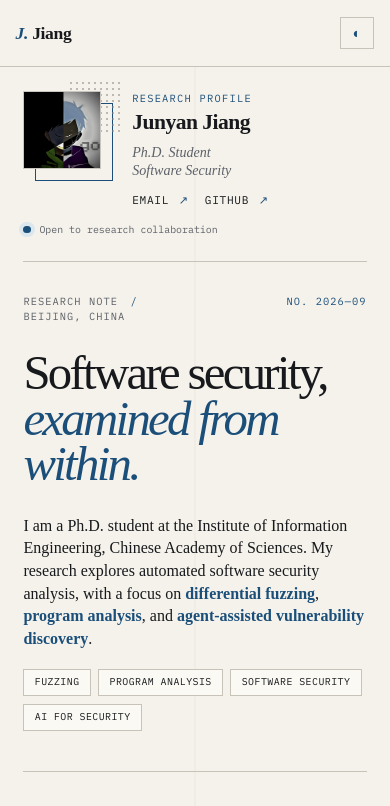
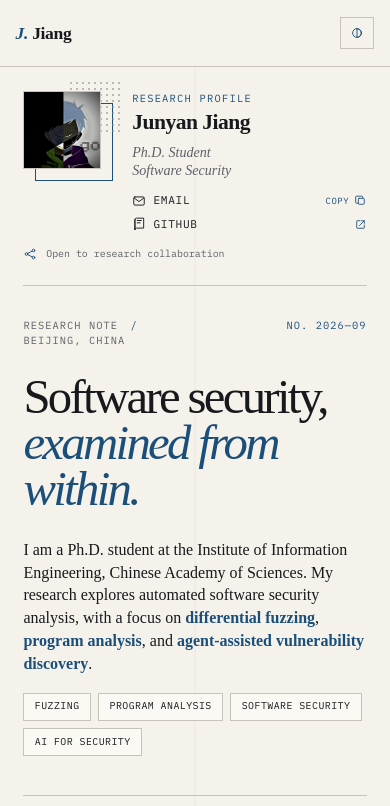
Before and after one commit to jiuhao47/personal_site, an Astro site: page / in a window 390 px wide. Shown: the top 806 px of the page. Built offline with nearby package versions, Linux system fonts and the light colour scheme; Astro itself is replaced by a stand-in of ours; a web font is replaced by a local one.

Commit message:
feat: add consistent contact icons and email copy

```diff
--- /dev/null
+++ b/src/components/Icon.astro
@@ -0,0 +1,61 @@
+---
+interface Props {
+  name: "appearance" | "mail" | "repository" | "external" | "copy" | "check" | "nodes";
+  size?: number;
+}
+
+const { name, size = 16 } = Astro.props;
+---
+
+<svg
+  class="line-icon"
+  width={size}
+  height={size}
+  viewBox="0 0 24 24"
+  fill="none"
+  stroke="currentColor"
+  stroke-width="1.6"
+  stroke-linecap="round"
+  stroke-linejoin="round"
+  aria-hidden="true"
+>
+  {name === "appearance" && (
+    <>
+      <circle cx="12" cy="12" r="7.5"></circle>
+      <path d="M12 4.5v15a7.5 7.5 0 0 0 0-15Z"></path>
+    </>
+  )}
+  {name === "mail" && (
+    <>
+      <rect x="3" y="5" width="18" height="14" rx="2"></rect>
+      <path d="m4 7 8 6 8-6"></path>
+    </>
+  )}
+  {name === "repository" && (
+    <>
+      <path d="M5 4.5A2.5 2.5 0 0 1 7.5 2H20v17H7.5A2.5 2.5 0 0 0 5 21.5Z"></path>
+      <path d="M5 4.5v17M9 6h7M9 10h5"></path>
+    </>
+  )}
+  {name === "external" && (
+    <>
+      <path d="M14 5h5v5M10 14l9-9"></path>
+      <path d="M19 13v5a1 1 0 0 1-1 1H6a1 1 0 0 1-1-1V6a1 1 0 0 1 1-1h5"></path>
+    </>
+  )}
+  {name === "copy" && (
+    <>
+      <rect x="8" y="8" width="11" height="11" rx="1.5"></rect>
+      <path d="M16 8V5.5A1.5 1.5 0 0 0 14.5 4h-10A1.5 1.5 0 0 0 3 5.5v10A1.5 1.5 0 0 0 4.5 17H8"></path>
+    </>
+  )}
+  {name === "check" && <path d="m5 12 4.5 4.5L19 7"></path>}
+  {name === "nodes" && (
+    <>
+      <circle cx="6" cy="12" r="2.25"></circle>
+      <circle cx="18" cy="6" r="2.25"></circle>
+      <circle cx="18" cy="18" r="2.25"></circle>
+      <path d="m8 11 7.8-4M8 13l7.8 4"></path>
+    </>
+  )}
+</svg>
--- a/src/components/ProfileSidebar.astro
+++ b/src/components/ProfileSidebar.astro
@@ -1,5 +1,8 @@
 ---
 import avatar from "../assets/avatar.jpg";
+import Icon from "./Icon.astro";
+
+const email = "jiangjunyan20040728@gmail.com";
 ---
 
 <aside class="profile" aria-label="Personal profile">
@@ -20,12 +23,34 @@ import avatar from "../assets/avatar.jpg";
   </div>
 
   <nav class="profile-links" aria-label="Contact links">
-    <a href="mailto:jiangjunyan20040728@gmail.com">Email <span aria-hidden="true">↗</span></a>
-    <a href="https://github.com/jiuhao47" rel="me">GitHub <span aria-hidden="true">↗</span></a>
+    <div class="profile-link email-row">
+      <span class="link-content">
+        <Icon name="mail" size={14} />
+        <span>Email</span>
+      </span>
+      <button
+        class="copy-button"
+        type="button"
+        data-copy-email={email}
+        aria-label={`Copy email address ${email}`}
+        title="Copy email address"
+      >
+        <span data-copy-label>Copy</span>
+        <span class="copy-state" aria-hidden="true">
+          <span class="copy-default"><Icon name="copy" size={13} /></span>
+          <span class="copy-success"><Icon name="check" size={13} /></span>
+        </span>
+        <span class="sr-only" data-copy-feedback aria-live="polite">Copy email address</span>
+      </button>
+    </div>
+    <a class="profile-link" href="https://github.com/jiuhao47" rel="me">
+      <span class="link-content"><Icon name="repository" size={14} /> GitHub</span>
+      <Icon name="external" size={13} />
+    </a>
   </nav>
 
   <div class="availability">
-    <span class="availability-dot" aria-hidden="true"></span>
+    <Icon name="nodes" size={14} />
     <p>Open to research collaboration</p>
   </div>
 </aside>
--- a/src/components/ThemeControls.astro
+++ b/src/components/ThemeControls.astro
@@ -1,6 +1,10 @@
+---
+import Icon from "./Icon.astro";
+---
+
 <div class="theme-controls" aria-label="Appearance settings">
   <button class="theme-button" id="mode-toggle" type="button" aria-label="Color mode: system">
-    <span class="mode-icon" aria-hidden="true">◐</span>
+    <span class="mode-icon"><Icon name="appearance" size={14} /></span>
     <span class="control-label" id="mode-label">System</span>
   </button>
 </div>
--- a/src/layouts/BaseLayout.astro
+++ b/src/layouts/BaseLayout.astro
@@ -60,6 +60,30 @@ const canonicalURL = new URL(Astro.url.pathname, Astro.site);
         updateControls();
       });
 
+      const copyEmailButton = document.querySelector("[data-copy-email]");
+      let copyResetTimer;
+      copyEmailButton?.addEventListener("click", async () => {
+        const email = copyEmailButton.getAttribute("data-copy-email");
+        const feedback = copyEmailButton.querySelector("[data-copy-feedback]");
+        const label = copyEmailButton.querySelector("[data-copy-label]");
+        if (!email) return;
+
+        try {
+          await navigator.clipboard.writeText(email);
+          copyEmailButton.classList.add("is-copied");
+          if (label) label.textContent = "Copied";
+          if (feedback) feedback.textContent = "Email address copied";
+          window.clearTimeout(copyResetTimer);
+          copyResetTimer = window.setTimeout(() => {
+            copyEmailButton.classList.remove("is-copied");
+            if (label) label.textContent = "Copy";
+            if (feedback) feedback.textContent = "Copy email address";
+          }, 1800);
+        } catch {
+          if (feedback) feedback.textContent = "Unable to copy email address";
+        }
+      });
+
       const navLinks = [...document.querySelectorAll(".site-nav a")];
       const sections = [...document.querySelectorAll("main section[id]")];
       const observer = new IntersectionObserver(
--- a/src/styles/global.css
+++ b/src/styles/global.css
@@ -114,6 +114,22 @@
 
   strong {
     font-weight: 600;
+  }
+
+  .sr-only {
+    position: absolute;
+    width: 1px;
+    height: 1px;
+    padding: 0;
+    overflow: hidden;
+    clip: rect(0, 0, 0, 0);
+    white-space: nowrap;
+    border: 0;
+  }
+
+  .line-icon {
+    display: block;
+    flex: 0 0 auto;
   }
 }
 
@@ -342,24 +358,99 @@
     border-top: 1px solid var(--line);
   }
 
-  .profile-links a {
+  .profile-link {
     display: flex;
+    width: 100%;
+    min-width: 0;
     justify-content: space-between;
+    align-items: center;
+    gap: 0.55rem;
     padding: 0.32rem 0;
     border-bottom: 1px solid var(--line);
+    border-top: 0;
+    border-right: 0;
+    border-left: 0;
+    background: transparent;
+    color: var(--ink);
+    cursor: default;
     font-family: "IBM Plex Mono", monospace;
     font-size: 0.7rem;
+    letter-spacing: 0.06em;
+    text-align: left;
+    text-transform: uppercase;
+  }
+
+  .link-content {
+    display: flex;
+    min-width: 0;
+    align-items: center;
+    gap: 0.45rem;
+  }
+
+  .profile-link > .line-icon,
+  .copy-state {
+    color: var(--accent);
+    transition: transform 150ms ease;
+  }
+
+  .profile-link:is(a, button):hover > .line-icon {
+    transform: translate(2px, -2px);
+  }
+
+  .profile-link:is(a, button) {
+    cursor: pointer;
+  }
+
+  .profile-link:is(a, button):hover,
+  .profile-link:is(a, button):focus-visible {
+    color: var(--accent);
+  }
+
+  .copy-button {
+    display: inline-flex;
+    align-items: center;
+    gap: 0.28rem;
+    padding: 0.1rem 0;
+    border: 0;
+    background: transparent;
+    color: var(--accent);
+    cursor: pointer;
+    font-family: "IBM Plex Mono", monospace;
+    font-size: 0.56rem;
     letter-spacing: 0.06em;
     text-transform: uppercase;
   }
 
-  .profile-links a span {
-    color: var(--accent);
-    transition: transform 150ms ease;
+  .copy-button:hover > span:first-child {
+    text-decoration: underline;
+    text-underline-offset: 0.2em;
   }
 
-  .profile-links a:hover span {
-    transform: translate(2px, -2px);
+  .copy-state {
+    position: relative;
+    display: grid;
+    flex: 0 0 auto;
+    place-items: center;
+  }
+
+  .copy-state > span {
+    grid-area: 1 / 1;
+    transition: opacity 120ms ease, transform 120ms ease;
+  }
+
+  .copy-success {
+    opacity: 0;
+    transform: scale(0.65);
+  }
+
+  .copy-button.is-copied .copy-default {
+    opacity: 0;
+    transform: scale(0.65);
+  }
+
+  .copy-button.is-copied .copy-success {
+    opacity: 1;
+    transform: scale(1);
   }
 
   .availability {
@@ -373,13 +464,8 @@
     line-height: 1.35;
   }
 
-  .availability-dot {
-    width: 0.45rem;
-    height: 0.45rem;
-    flex: 0 0 auto;
-    border-radius: 50%;
-    background: var(--accent);
-    box-shadow: 0 0 0 4px var(--accent-soft);
+  .availability .line-icon {
+    color: var(--accent);
   }
 
   main {
@@ -792,13 +878,14 @@
     }
 
     .profile-links {
-      display: flex;
-      gap: 1.4rem;
+      display: grid;
+      grid-template-columns: minmax(0, 1fr) auto;
+      gap: 0.6rem 1.4rem;
       margin-top: 0.8rem;
       border-top: 0;
     }
 
-    .profile-links a {
+    .profile-link {
       gap: 0.6rem;
       padding: 0;
       border-bottom: 0;
@@ -873,7 +960,8 @@
     }
 
     .profile-links {
-      gap: 1rem;
+      grid-template-columns: 1fr;
+      gap: 0.45rem;
       margin-top: 0.8rem;
     }
 
```
